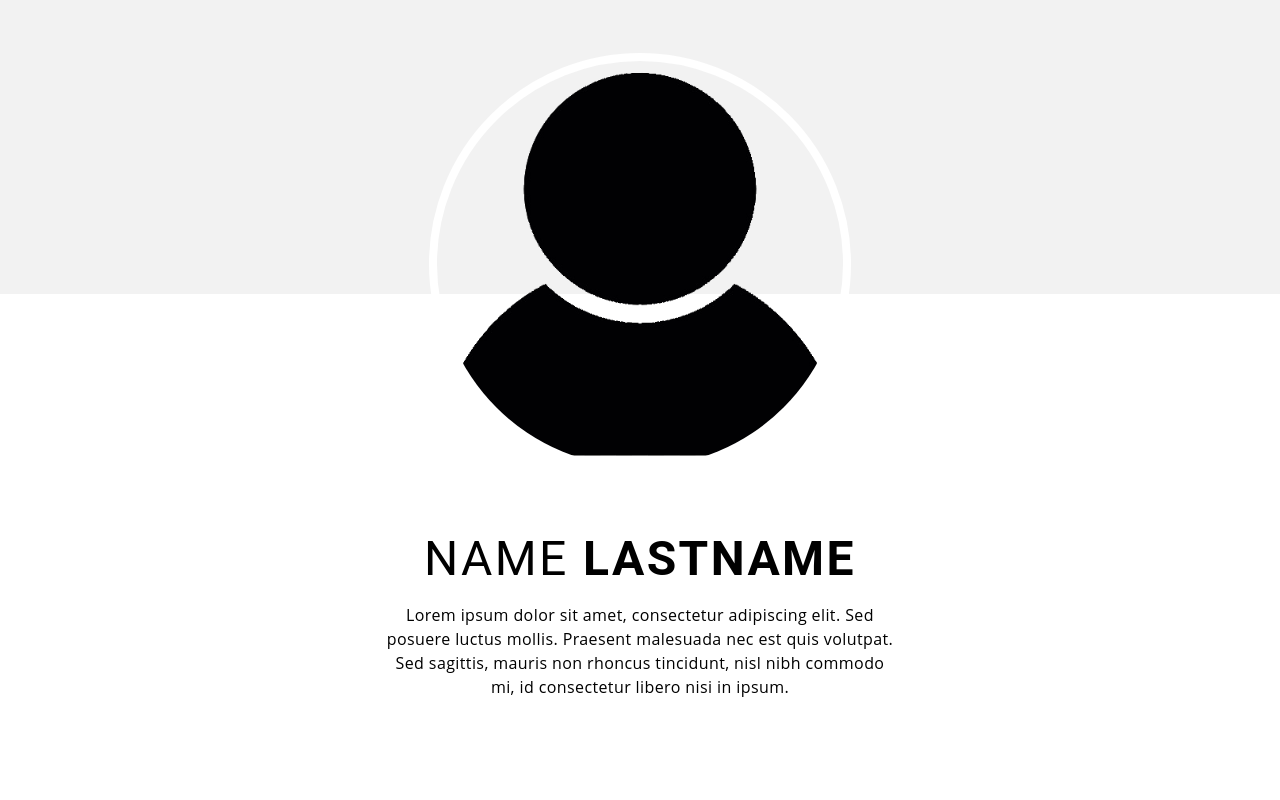
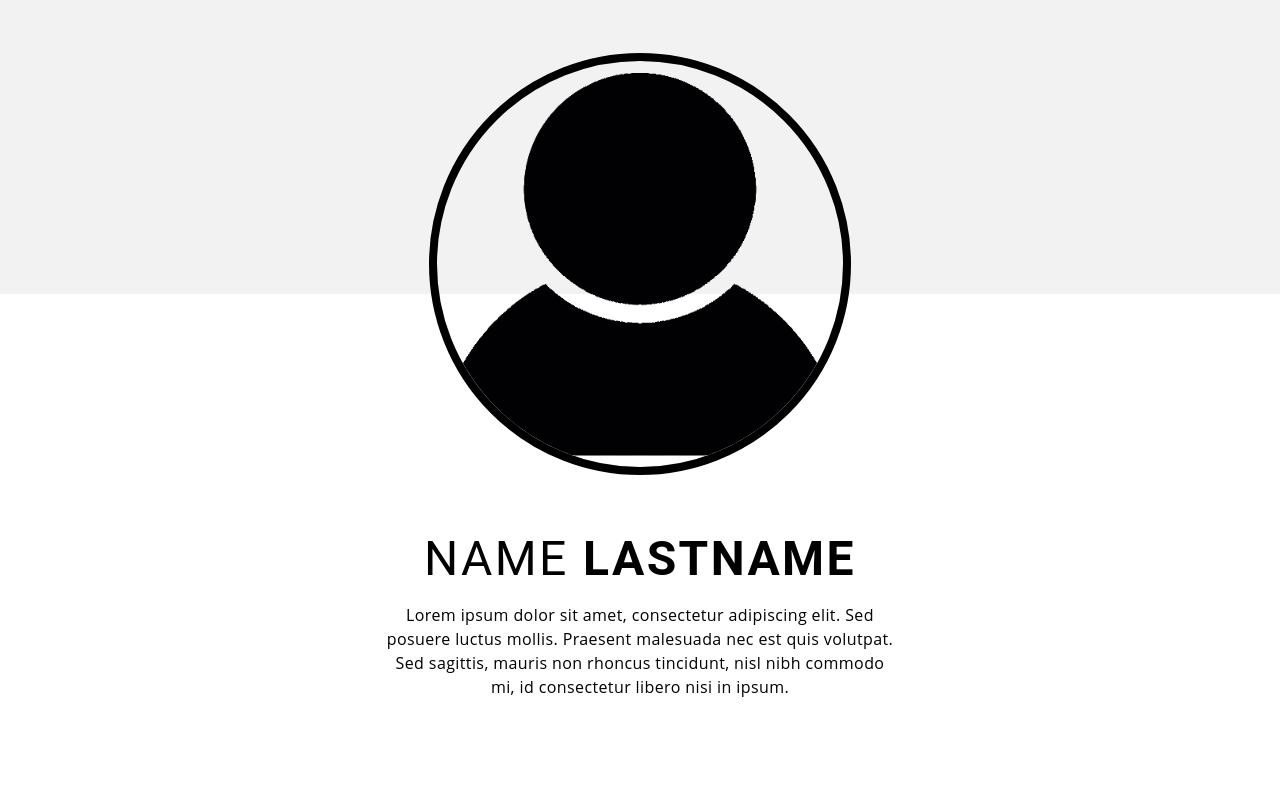
Before and after one commit to BehnamSeydAbadi/Portfolio, a React (Create React App) app: page / in a window 1280 px wide. Shown: the top 800 px of the page. Built offline with nearby package versions, Linux system fonts and the light colour scheme.

Commit message:
Cadmium orange color added to tailwind config

```diff
--- a/tailwind.config.js
+++ b/tailwind.config.js
@@ -3,15 +3,18 @@ module.exports = {
   theme: {
     extend: {
       spacing: {
-        "15": "3.75rem",
-        "128": "32rem"
+        15: "3.75rem",
+        128: "32rem",
       },
       fontFamily: {
-        'Roboto': 'Roboto, sans-serif',
-        'OpenSans':'Open Sans, sans-serif',
-        'Montserrat':'Montserrat, sans-serif'
-      }
-    }
+        Roboto: "Roboto, sans-serif",
+        OpenSans: "Open Sans, sans-serif",
+        Montserrat: "Montserrat, sans-serif",
+      },
+    },
+    colors: {
+      cadmiumOrange: "#fb923c",
+    },
   },
   plugins: [],
 };
```
